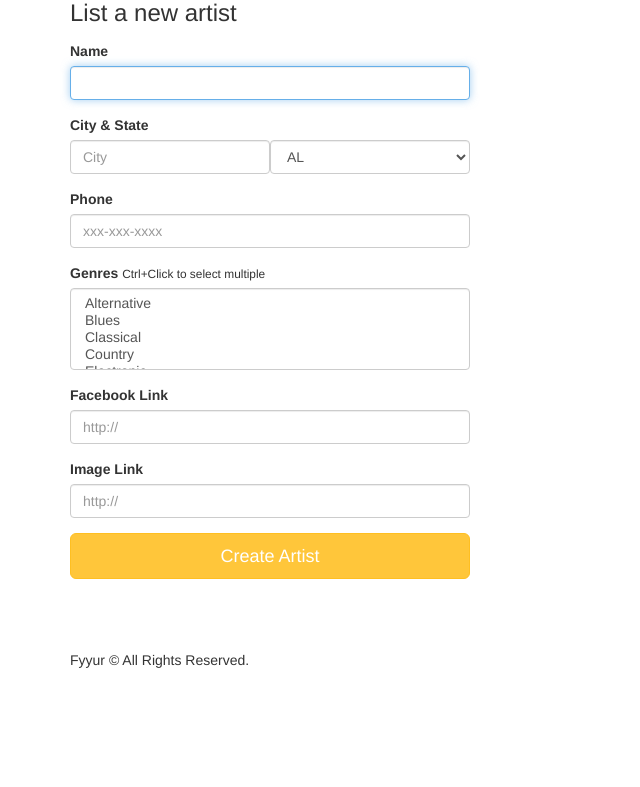
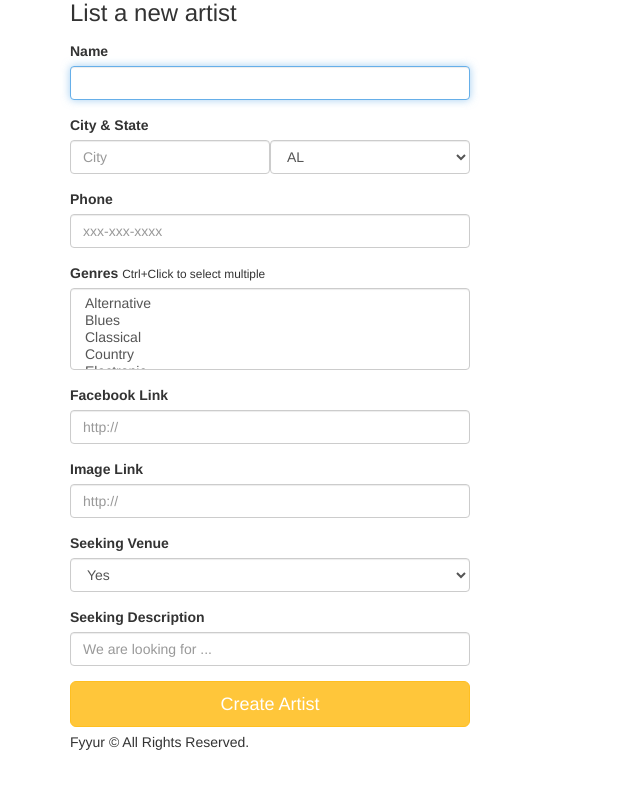
Before and after one commit to wenxingliu/fyyur, a Flask app: page /artists/create in a window 1280 px wide. Shown: the part 95-882 px from the top of the page, without its empty margins (0-640 px from the left). Before the commit the page ends 763 px from the top, so only its background shows below. Run offline with Flask 2, Linux system fonts and the light colour scheme; some libraries are stand-ins or nearby versions.

Commit message:
save work

```diff
--- a/app.py
+++ b/app.py
@@ -6,7 +6,7 @@ from collections import defaultdict
 import json
 import dateutil.parser
 import babel
-from flask import render_template, request, Response, flash, redirect, url_for
+from flask import render_template, request, Response, flash, redirect, url_for, jsonify
 from flask_moment import Moment
 import logging
 from logging import Formatter, FileHandler
@@ -134,17 +134,17 @@ def create_venue_submission():
   # TODO: modify data to be the data object returned from db insertion
   error = False
   try:
-    venue = Venue(name=request.form['name'],
-                  genres=','.join(request.form['genres']),
-                  address=request.form['address'],
-                  city=request.form['city'],
-                  state=request.form['state'],
-                  phone=request.form['phone'],
-                  website=request.form['website'],
-                  facebook_link=request.form['facebook_link'],
-                  seeking_talent=request.form['seeking_talent'],
-                  seeking_description=request.form['seeking_description'],
-                  image_link=request.form['image_link'])
+    venue = Venue(name=request.form.get('name'),
+                  genres=request.form.get('genres'),
+                  address=request.form.get('address'),
+                  city=request.form.get('city'),
+                  state=request.form.get('state'),
+                  phone=request.form.get('phone'),
+                  website=request.form.get('website'),
+                  facebook_link=request.form.get('facebook_link'),
+                  seeking_talent=util.boolean_str_to_bool(request.form.get('seeking_talent')),
+                  seeking_description=request.form.get('seeking_description'),
+                  image_link=request.form.get('image_link'))
     db.session.add(venue)
     db.session.commit()
   except:
@@ -154,7 +154,7 @@ def create_venue_submission():
     db.session.close()
 
   if error:
-    flash('An error occurred. Venue ' + venue.name + ' could not be listed.')
+    flash('An error occurred. Venue ' + request.form['name'] + ' could not be listed.')
   else:
     # on successful db insert, flash success
     flash('Venue ' + request.form['name'] + ' was successfully listed!')
@@ -167,6 +167,14 @@ def create_venue_submission():
 def delete_venue(venue_id):
   # TODO: Complete this endpoint for taking a venue_id, and using
   # SQLAlchemy ORM to delete a record. Handle cases where the session commit could fail.
+  try:
+    Venue.query.filter_by(id=venue_id).delete()
+    db.session.commit()
+  except:
+    db.session.rollback()
+  finally:
+    db.session.close()
+  return jsonify({ 'success': True })
 
   # BONUS CHALLENGE: Implement a button to delete a Venue on a Venue Page, have it so that
   # clicking that button delete it from the db then redirect the user to the homepage
@@ -177,16 +185,13 @@ def delete_venue(venue_id):
 @app.route('/artists')
 def artists():
   # TODO: replace with real data returned from querying the database
-  data=[{
-    "id": 4,
-    "name": "Guns N Petals",
-  }, {
-    "id": 5,
-    "name": "Matt Quevedo",
-  }, {
-    "id": 6,
-    "name": "The Wild Sax Band",
-  }]
+  artists = Artist.query.order_by('id').all()
+  data = []
+  for artist in artists:
+    data.append({
+      "id": artist.id,
+      "name": artist.name
+      })
   return render_template('pages/artists.html', artists=data)
 
 @app.route('/artists/search', methods=['POST'])
@@ -194,14 +199,25 @@ def search_artists():
   # TODO: implement search on artists with partial string search. Ensure it is case-insensitive.
   # seach for "A" should return "Guns N Petals", "Matt Quevado", and "The Wild Sax Band".
   # search for "band" should return "The Wild Sax Band".
+  matching_artists = util.search_by_name_pattern(Artist, request.form.get('search_term', ''))
+  shows = Show.query.all()
+
+  artist_info_list = []
+  for artist in matching_artists:
+    upcoming_shows = util.artist_upcoming_shows(artist.id, shows)
+
+    artist_info = {
+    "id": artist.id,
+    "name": artist.name,
+    "num_upcoming_shows": len(upcoming_shows)
+    }
+    artist_info_list.append(artist_info)
+
   response={
-    "count": 1,
-    "data": [{
-      "id": 4,
-      "name": "Guns N Petals",
-      "num_upcoming_shows": 0,
-    }]
+    "count": len(matching_artists),
+    "data": artist_info_list
   }
+
   return render_template('pages/search_artists.html', results=response, search_term=request.form.get('search_term', ''))
 
 @app.route('/artists/<int:artist_id>')
--- a/forms.py
+++ b/forms.py
@@ -116,6 +116,13 @@ class VenueForm(Form):
     facebook_link = StringField(
         'facebook_link', validators=[URL()]
     )
+    seeking_talent = SelectField(
+        'seeking_talent', validators=[DataRequired()],
+        choices=['Yes', 'No'], default=''
+    )
+    seeking_description = StringField(
+        'seeking_description', validators=[DataRequired()]
+    )
 
 class ArtistForm(Form):
     name = StringField(
@@ -216,5 +223,12 @@ class ArtistForm(Form):
         # TODO implement enum restriction
         'facebook_link', validators=[URL()]
     )
+    seeking_venue = SelectField(
+        'seeking_venue', validators=[DataRequired()],
+        choices=['Yes', 'No'], default=''
+    )
+    seeking_description = StringField(
+        'seeking_description', validators=[DataRequired()]
+    )
 
 # TODO IMPLEMENT NEW ARTIST FORM AND NEW SHOW FORM
--- a/templates/forms/new_artist.html
+++ b/templates/forms/new_artist.html
@@ -29,13 +29,21 @@
         {{ form.genres(class_ = 'form-control', placeholder='Genres, separated by commas', id=form.genre, autofocus = true) }}
       </div>
       <div class="form-group">
-          <label for="facebook-link">Facebook Link</label>
-          {{ form.facebook_link(class_ = 'form-control', placeholder='http://', autofocus = true) }}
-        </div>
+        <label for="facebook_link">Facebook Link</label>
+        {{ form.facebook_link(class_ = 'form-control', placeholder='http://', autofocus = true) }}
+      </div>
       <div class="form-group">
-          <label for="image_link">Image Link</label>
-          {{ form.image_link(class_ = 'form-control', placeholder='http://', autofocus = true) }}
-        </div>
+        <label for="image_link">Image Link</label>
+        {{ form.image_link(class_ = 'form-control', placeholder='http://', autofocus = true) }}
+      </div>
+      <div class="form-group">
+        <label for="seeking_venue">Seeking Venue</label>
+        {{ form.seeking_venue(class_ = 'form-control', placeholder='Yes', autofocus = true) }}
+      </div>
+      <div class="form-group">
+        <label for="seeking_description">Seeking Description</label>
+        {{ form.seeking_description(class_ = 'form-control', placeholder='We are looking for ...', autofocus = true) }}
+      </div>
       <input type="submit" value="Create Artist" class="btn btn-primary btn-lg btn-block">
     </form>
   </div>
```
Also changed, not shown: templates/forms/new_venue.html (+8 -0 lines), util.py (+13 -0 lines).
